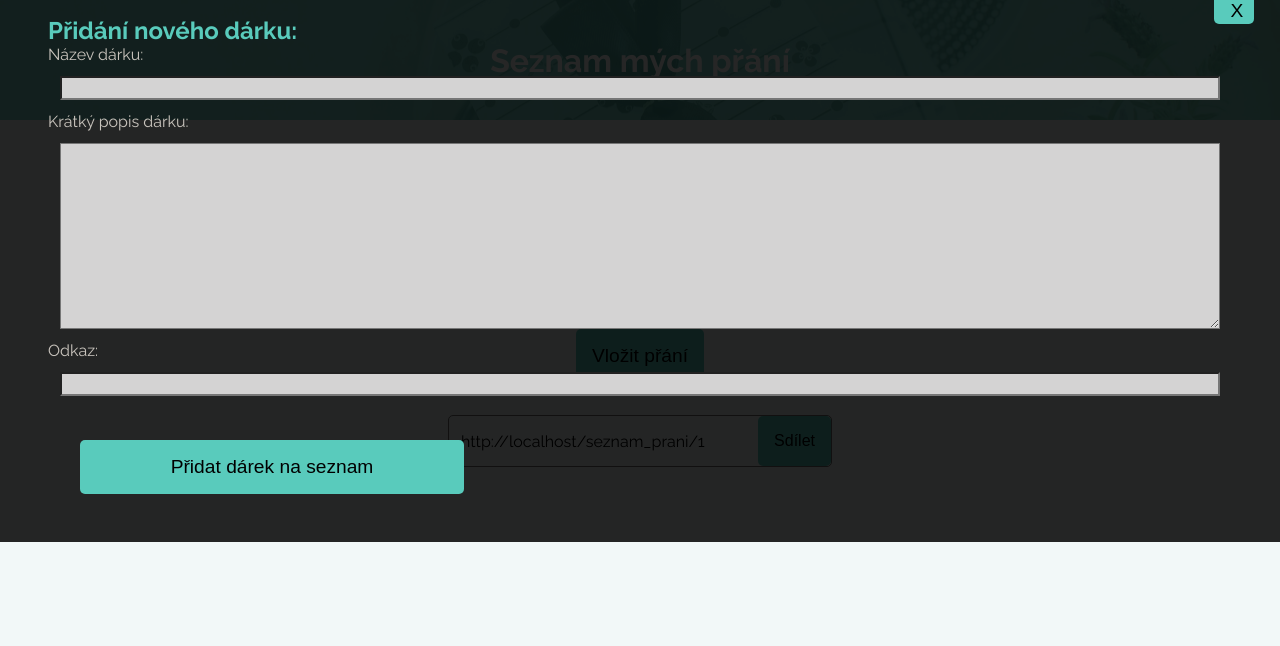
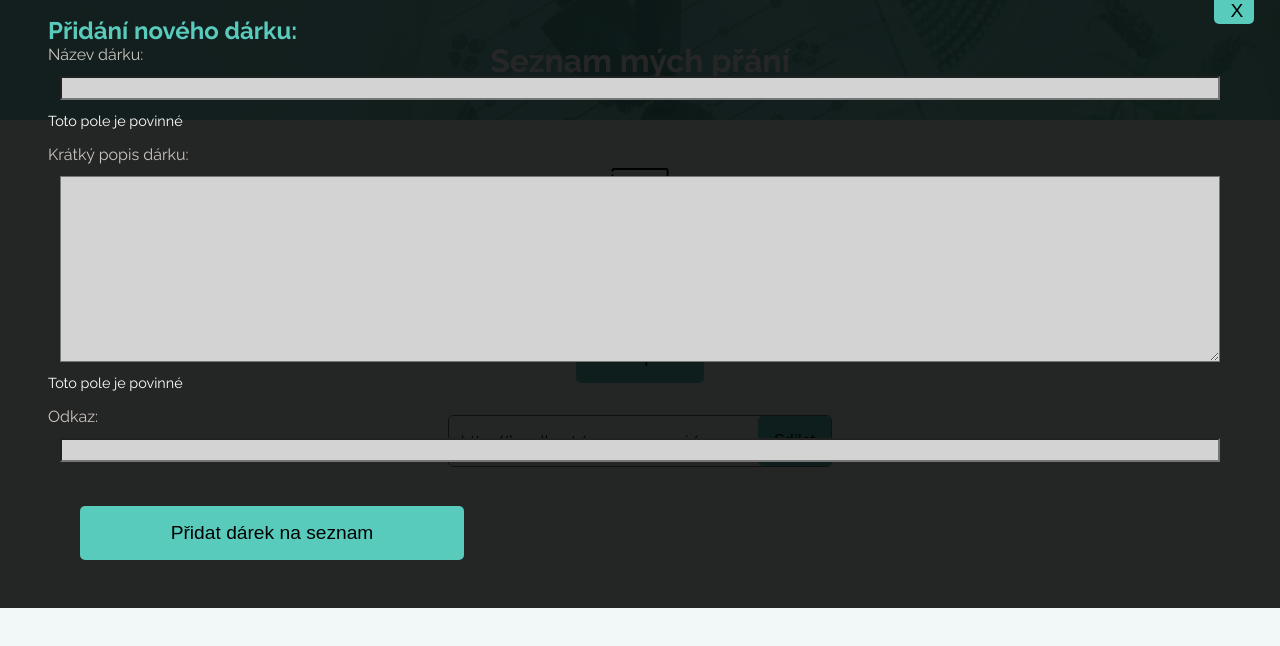
Before and after one commit to JanaNovotna/DA-WEB-Zaverecny-projekt-Jana, a Vue app: page /muj_seznam/1 in a window 1280 px wide. Both pictures are taken after a click on the button "Vložit přání". Shown: the top 646 px of the page. Built offline with nearby package versions, Linux system fonts and the light colour scheme; what v-clipboard, vue-js-modal, vuefire would draw is missing.

Commit message:
Validace formularu

```diff
--- a/src/components/ListNameForm.vue
+++ b/src/components/ListNameForm.vue
@@ -6,10 +6,14 @@
     <div class="form__body">
       <input
         type="text"
-        v-model="list_name"
+        v-model="$v.list_name.$model"
         id="list_name"
         placeholder="Název seznamu"
       />
+
+      <p class="error" v-if="$v.list_name.required === false">
+        Toto pole je povinné
+      </p>
 
       <button v-on:click="submitListName" class="main__button add_btn">
         Odeslat
@@ -18,7 +22,7 @@
   </div>
 </template>
 <script>
-import { required, minLength } from "vuelidate/lib/validators";
+import { required } from "vuelidate/lib/validators";
 
 export default {
   name: "ListNameForm",
@@ -26,18 +30,12 @@ export default {
   data() {
     return {
       list_name: "",
-      formResponses: {
-        name: "",
-      },
     };
   },
 
   validations: {
-    formResponses: {
-      name: {
-        required,
-        minLength: minLength(2),
-      },
+    list_name: {
+      required,
     },
   },
 
@@ -87,4 +85,9 @@ textarea {
   width: 30vw;
   margin: 2rem;
 }
+
+.error {
+  color: white;
+  font-size: 0.9rem;
+}
 </style>
--- a/src/components/WishForm.vue
+++ b/src/components/WishForm.vue
@@ -5,16 +5,40 @@
     </div>
     <div class="form__body">
       <label for="title">Název dárku:</label>
-      <input type="text" v-model="title" id="title" />
+      <input type="text" v-model="$v.title.$model" id="title" />
+
+      <p class="error" v-if="$v.title.required === false">
+        Toto pole je povinné
+      </p>
+
       <label for="popis">Krátký popis dárku:</label>
-      <textarea v-model="description" id="popis" cols="30" rows="10"></textarea>
+      <textarea
+        v-model="$v.description.$model"
+        id="popis"
+        cols="30"
+        rows="10"
+      ></textarea>
+
+      <p class="error" v-if="$v.description.required === false">
+        Toto pole je povinné
+      </p>
+
       <label for="web_address">Odkaz:</label>
-      <input type="url" v-model="link" id="web_address" />
-      <button v-on:click="addPresent" class="main__button add_btn">Přidat dárek na seznam</button>
+      <input type="url" v-model="$v.link.$model" id="web_address" />
+
+      <p class="error" v-if="$v.link.url === false">
+        Zadejte prosím platné URL
+      </p>
+
+      <button v-on:click="addPresent" class="main__button add_btn">
+        Přidat dárek na seznam
+      </button>
     </div>
   </div>
 </template>
 <script>
+import { required, url } from "vuelidate/lib/validators";
+
 export default {
   name: "NewWish",
 
@@ -22,8 +46,20 @@ export default {
     return {
       title: "",
       description: "",
-      link: ""
+      link: "",
     };
+  },
+
+  validations: {
+    title: {
+      required,
+    },
+    description: {
+      required,
+    },
+    link: {
+      url,
+    },
   },
 
   props: ["idx"],
@@ -36,11 +72,11 @@ export default {
       this.$emit("push", {
         title: this.title,
         description: this.description,
-        link: this.link
+        link: this.link,
       });
       this.$emit("hide");
-    }
-  }
+    },
+  },
 };
 </script>
 <style scoped>
@@ -76,4 +112,10 @@ textarea {
   width: 30vw;
   margin: 2rem;
 }
+
+.error {
+  color: white;
+  font-size: 0.9rem;
+  margin-bottom: 1rem;
+}
 </style>
```
